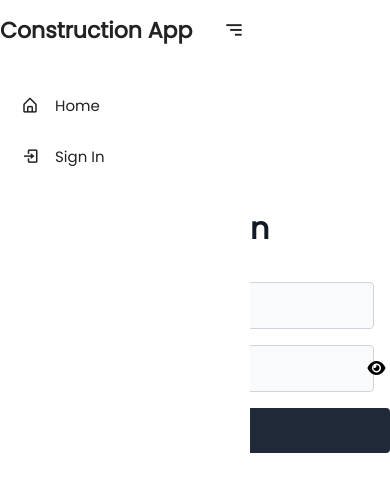
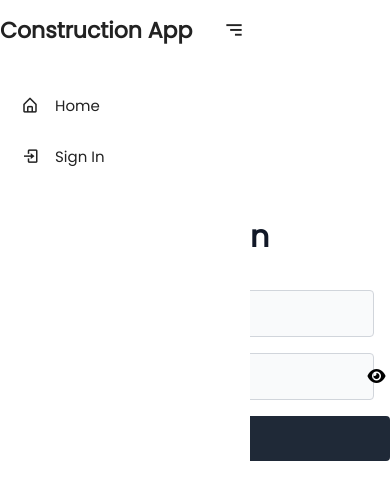
Before and after one commit to TR7J/construction-site-frontend, a React (Create React App) app: page /login in a window 390 px wide. Shown: the top 500 px of the page. Built offline with nearby package versions, Linux system fonts and the light colour scheme.

Commit message:
other changes now again......

```diff
--- a/src/axiosConfig.ts
+++ b/src/axiosConfig.ts
@@ -1,7 +1,7 @@
 import axios from "axios";
 
 const instance = axios.create({
-  baseURL: "https://construction-site-back.onrender.com", //"http://localhost:8000"   / adjust baseURL as needed
+  baseURL: "https://construction-site-back.onrender.com", //  "http://localhost:8000" / adjust baseURL as needed
 });
 
 // Add a request interceptor
--- a/src/pages/authentication/Login.tsx
+++ b/src/pages/authentication/Login.tsx
@@ -94,11 +94,11 @@ const Login: React.FC = () => {
               ></i>
             </span>
           </div>
-          <div className="sign-up-group">
-            <button type="submit" className="sign-up-button" disabled={loading}>
-              {loading ? "Logging in..." : "Login"}
-            </button>
-          </div>
+          {/*  <div className="sign-up-button-div"> */}
+          <button type="submit" className="sign-up-button" disabled={loading}>
+            {loading ? "Logging in..." : "Login"}
+          </button>
+          {/*  </div> */}
         </form>
       </div>
 
--- a/src/pages/authentication/authentication.css
+++ b/src/pages/authentication/authentication.css
@@ -72,7 +72,8 @@
 
 .sign-up-button {
   width: 100%;
-  padding: 10px;
+  padding-top: 10px;
+  padding-bottom: 10px;
   background-color: #1f2937;
   color: #fff;
   border: none;
@@ -141,7 +142,6 @@
 
   .sign-up-button-div {
     width: 92.2%;
-    padding: 10px;
     padding-top: 0px;
     padding-bottom: 0px;
     background-color: #1f2937;
@@ -153,7 +153,8 @@
 
   .sign-up-button {
     width: 100%;
-    padding: 10px;
+    padding-top: 10px;
+    padding-bottom: 10px;
     background-color: #1f2937;
     color: #fff;
     border: none;
```
